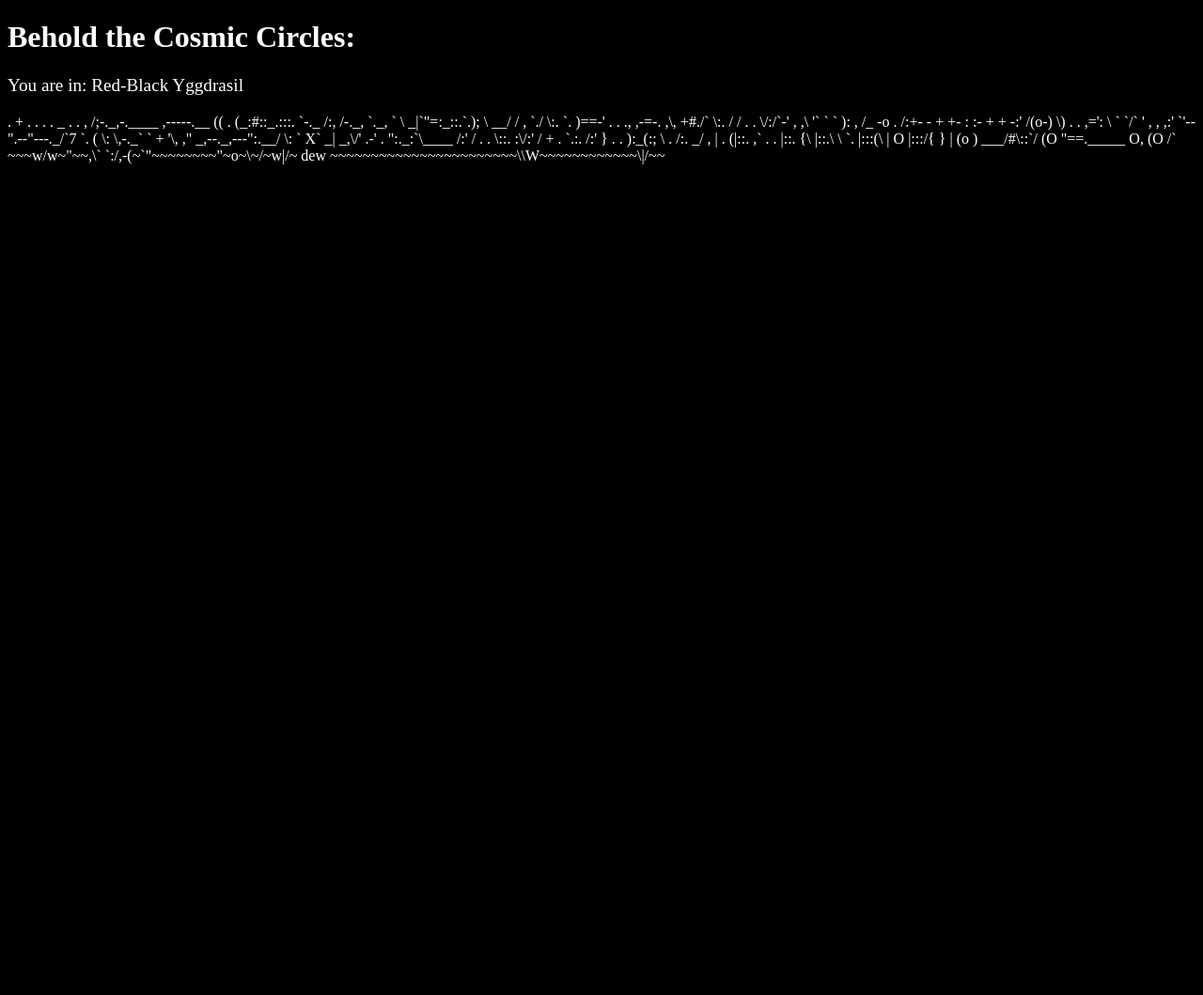
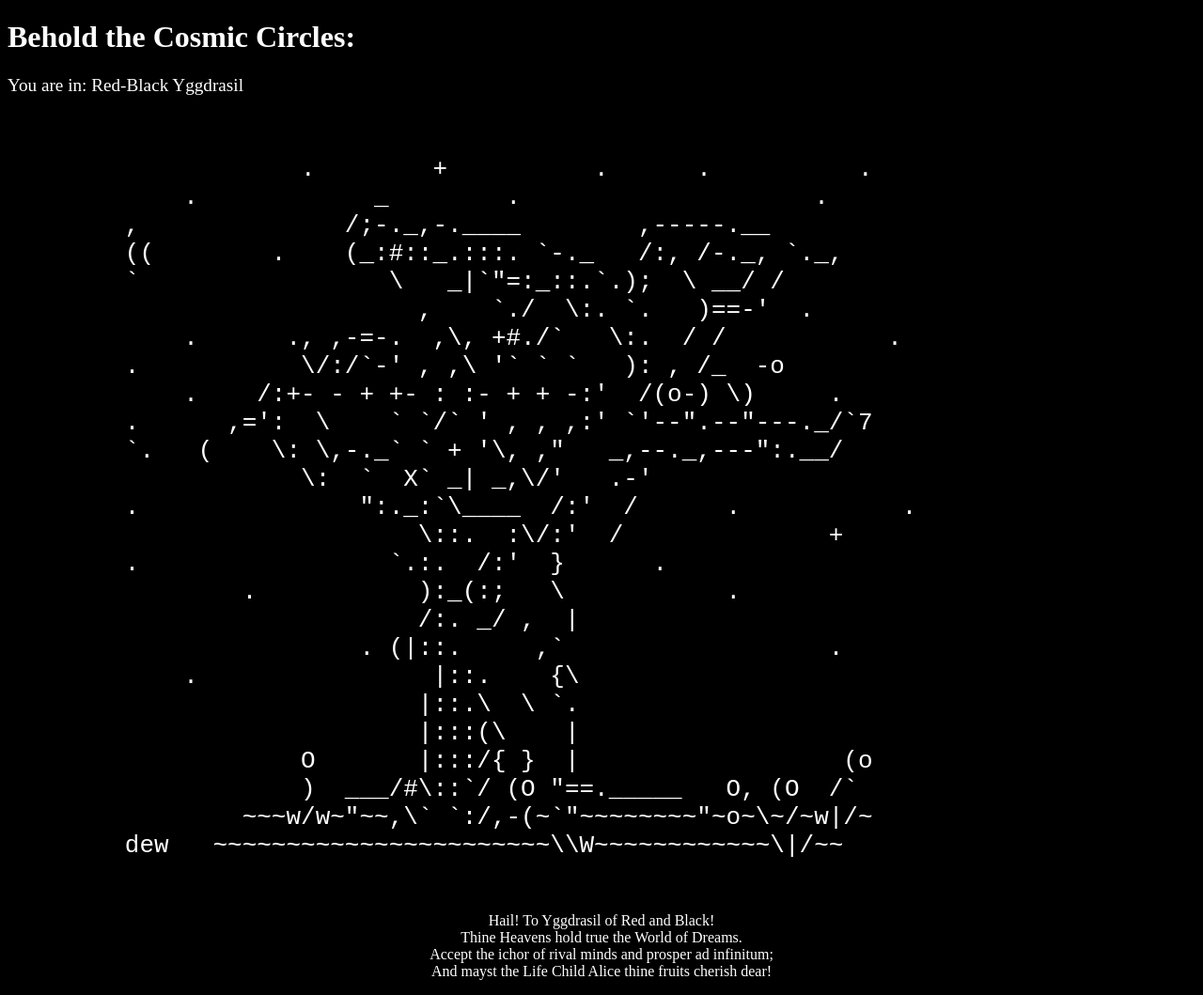
Before and after one commit to chars-at-last/chars-at-last.github.io, a plain HTML site: page index.html in a window 1280 px wide. Shown: the whole page at 94% size. Before the commit the page ends 800 px from the top, so only its background shows below. Drawn offline with Linux system fonts and the light colour scheme.

Commit message:
Initial commit

```diff
--- a/index.html
+++ b/index.html
@@ -9,7 +9,9 @@
 
         <p style="font-size:120%;">You are in: Red-Black Yggdrasil</p>
 
-        <p>
+        <br>
+
+        <pre style="font-size:200%; text-align:left">
                     .        +          .      .          .
             .            _        .                    .
         ,              /;-._,-.____        ,-----.__
@@ -35,6 +37,13 @@
                     )  ___/#\::`/ (O "==._____   O, (O  /`
                 ~~~w/w~"~~,\` `:/,-(~`"~~~~~~~~"~o~\~/~w|/~
         dew   ~~~~~~~~~~~~~~~~~~~~~~~\\W~~~~~~~~~~~~\|/~~
+        </pre>
+
+        <p style="text-align:center">
+            Hail! To Yggdrasil of Red and Black!<br>
+            Thine Heavens hold true the World of Dreams.<br>
+            Accept the ichor of rival minds and prosper ad infinitum;<br>
+            And mayst the Life Child Alice thine fruits cherish dear!<br>
         </p>
 
     </body>
```
Lines whose indentation alone changed are shown as unchanged.
